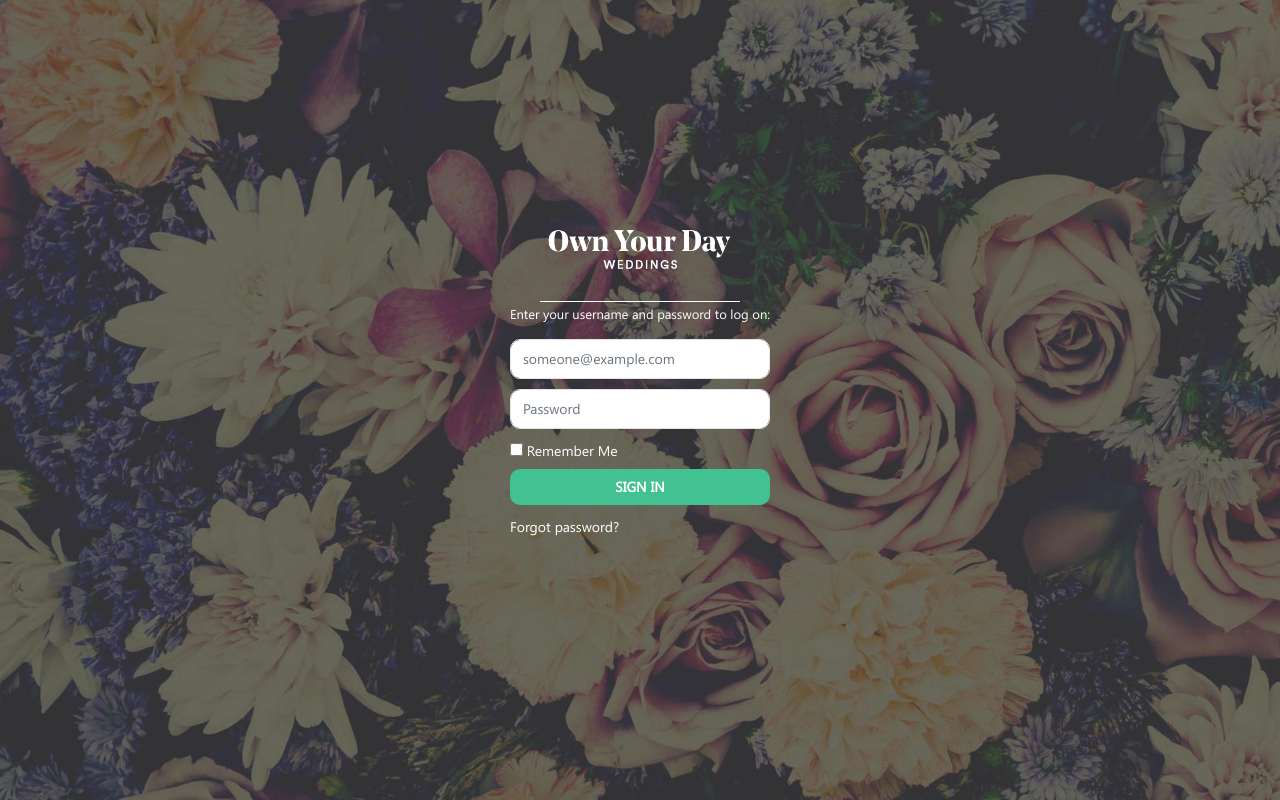
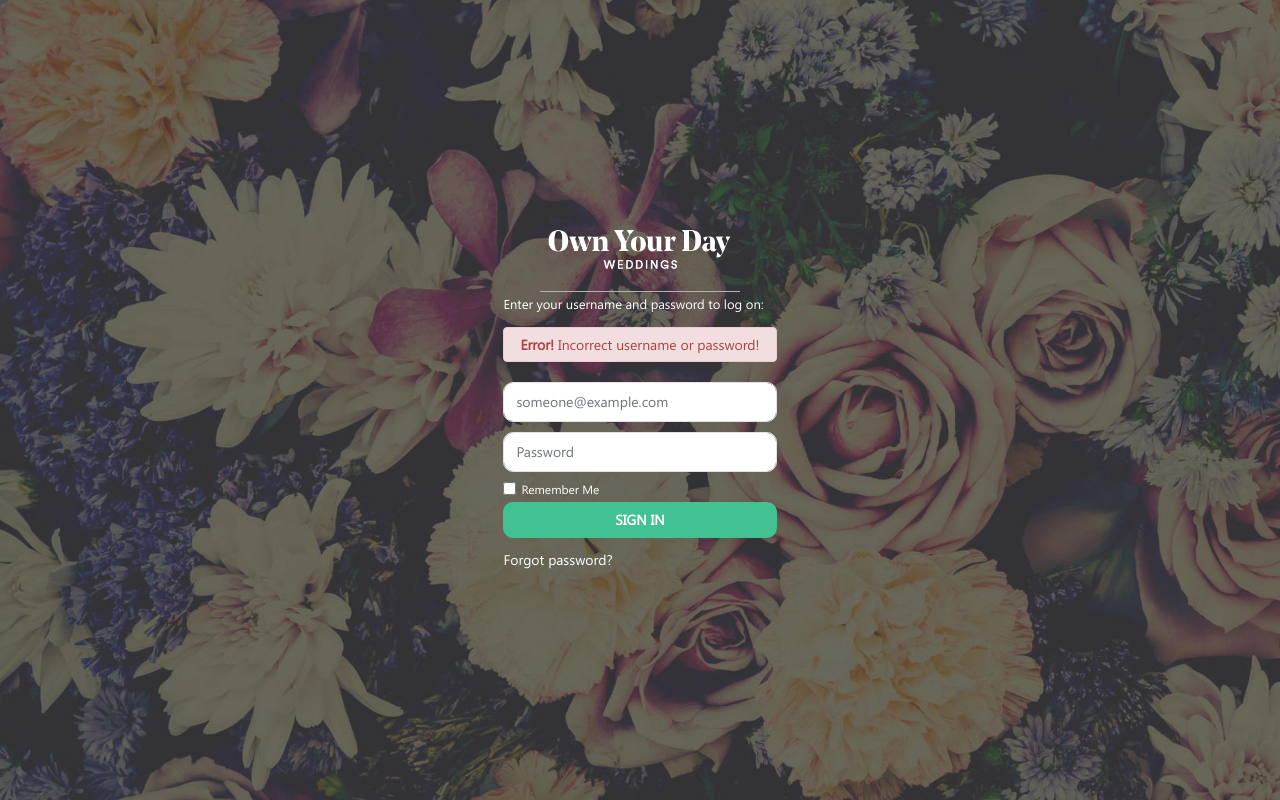
Before and after one commit to rohitstpark/yod, an Angular app: page / in a window 1280 px wide. Built offline with nearby package versions, Linux system fonts and the light colour scheme; a web font is replaced by a local one.

Commit message:
add gont family

```diff
--- a/src/app/login/login.component.css
+++ b/src/app/login/login.component.css
@@ -1,11 +1,10 @@
 /*desktop*/
-.form_signin_con{background-image:url('/assets/image/rose-bg.jpg');height:100%;position:absolute;
- background-size: cover ;width: 100%;}
-.form_signin_co{margin-top: calc(50vh - 225px);justify-content:center;display: flex; }
-.form_signin_img{width: 200px;height: auto;margin: 0 auto 10px;display: block; border-bottom: 1px solid #fff;padding-bottom: 10px;}
+.form_signin_con { background-image:url('/assets/image/rose-bg.jpg'); height:100%; position:absolute; background-size: cover ;width: 100%; }
+.form_signin_co { display: flex; justify-content:center; align-items: center; min-height: 100vh; height: 100%; }
+.form_signin_img{ width: 200px; height: auto; margin: 0 auto 0px; display: block; border-bottom: 1px solid #b2b2b2; padding-bottom: 0px; }
 .form-signin{font-family:SEGOEUI, sans-serif;font-weight:400; max-width: 340px;padding: 30px 30px;background: transparent;
 box-shadow: none;height: 450px;}
-.form_signin_txt{color:#ffffff;font-size: 13px;margin-top:-10px;}
+.form_signin_txt{ font-size: 13px; font-weight: 300; margin: 0 0 12px; color: #fff; }
 .form_signin_input {background-color: #ffffff;border: 1px solid #E3E3E3;color:#565656;padding: 8px 12px;height:40px;-webkit-box-shadow: none;
 	box-shadow: none;margin-bottom: 10px; border-radius: 10px;}
 .form-signin input[type="text"], .form-signin button {width: 100%;display: block;margin-bottom: 10px;z-index: 1;position: relative;
@@ -17,12 +16,19 @@ box-shadow: none;height: 450px;}
 .form-signin input[type="password"], .form-signin button {width: 100%;display: block;margin-bottom: 10px;z-index: 1;position: relative;
 	-moz-box-sizing: border-box;-webkit-box-sizing: border-box;box-sizing: border-box; border-radius: 10px;}
 
+.remember_pass { display: flex; align-items: center; margin: 0 0 6px; }
+.remember_pass span { color: #fff; font-size: 12px; line-height: 14px; margin: 0 0 0 5px; }
+
+.error_box { padding: 5px 16px; margin-bottom: 20px; border: 1px solid transparent; border-radius: 4px; }
+.error_box b { font-weight: 600; }
+.error_txt { color: #a94442; background-color: #f2dede; border-color: #ebccd1; }
+
 /*tablet*/
 @media only screen and (min-width: 768px) and (max-width:  1024px) {
-  .form_signin_co{margin-top: calc(50vh - 225px);}
+  /*.form_signin_co{margin-top: calc(50vh - 225px);}   */
  }
 /*moblie*/
 @media only screen and (min-width: 300px) and (max-width:  767px) {
-  .form_signin_co{margin-top: calc(50vh - 225px);}
-  .form_signin_txt{font-size: 12px;}
+  /*.form_signin_co{margin-top: calc(50vh - 225px);} */
+  /*.form_signin_txt{font-size: 12px;}  */
  }
--- a/src/app/login/login.component.html
+++ b/src/app/login/login.component.html
@@ -6,21 +6,35 @@
           <div class="form_signin_co">
             <form class="form-signin" action="">
               <img src="/assets/image/logo-350x150.png" class="form_signin_img">
-              <p class="form_signin_txt">Enter your username and password to log on:</p>
-              <input name="email" type="text" id="inputEmail" class="form-control form_signin_input" placeholder="someone@example.com" required="" autofocus="">
-              <input name="password" type="password" id="inputPassword" class="form-control form_signin_input" placeholder="Password" required=""autofocus="">
-              <div class="form_signin_for mt-2 mb-2">
-                <label>
+              <div class="login_con">
+                <p class="form_signin_txt">Enter your username and password to log on:</p>
+                <div class="error_box error_txt">
+                  <b>Error!</b> <span> Incorrect username or password!</span>
+                </div>
+                <input name="email" type="text" id="inputEmail" class="form-control form_signin_input" placeholder="someone@example.com" required="" autofocus="">
+                <input name="password" type="password" id="inputPassword" class="form-control form_signin_input" placeholder="Password" required=""autofocus="">
+                <div class="remember_pass">
                   <input type="checkbox" name="remember" value="">
-                   Remember Me
-                </label>
+                  <span>Remember Me</span>
+                </div>
+                <button name="submit" class="btn btn-lg  btn-block btn-signin" type="submit">SIGN IN</button>
+                <a href="forgot_password.php" class="forgot-password form_signin_for">Forgot password?</a>
               </div>
-              <button name="submit" class="btn btn-lg  btn-block btn-signin " type="submit">SIGN IN</button>
-              <a href="forgot_password.php" class="forgot-password form_signin_for ">
-                 Forgot password?
-              </a>
+
+              <div class="forgot_pass_con" style="display: none;">
+                <p class="form_signin_txt">Enter your username to Reset Password:</p>
+                <div class="error_box error_txt">
+                  <b>Error!</b> <span> Username does not exist!</span>
+                </div>
+                <input name="email" type="text" id="inputEmail" class="form-control form_signin_input" placeholder="someone@example.com" required="" autofocus="">
+                <button name="submit" class="btn btn-lg  btn-block btn-signin" type="submit">Reset</button>
+                <a href="forgot_password.php" class="forgot-password form_signin_for">Login</a>
+              </div>
+
             </form>
           </div>
+
+
         </div>
       </div>
     </div>
--- a/src/styles.css
+++ b/src/styles.css
@@ -1,13 +1,9 @@
-body .login-header{
-	background-image:url('assets/image/rose-bg.jpg');
-}
 @font-face {
   font-family: SEGOEUI;
   src: url(/assets/font/SEGOEUI.TTF);
 }
-*{font-family:SEGOEUI, sans-serif;font-weight: 300;box-sizing: border-box;font-size: 14px;
-line-height: 23px;
-}
+
+* { font-family: 'SEGOEUI' !important; font-weight: 300; box-sizing: border-box; font-size: 14px; line-height: 23px; }
 
 /*desktop*/
 @media only screen and (min-width:  1024px){
```
Also changed, not shown: src/assets/font/segoeuil.ttf (added).
